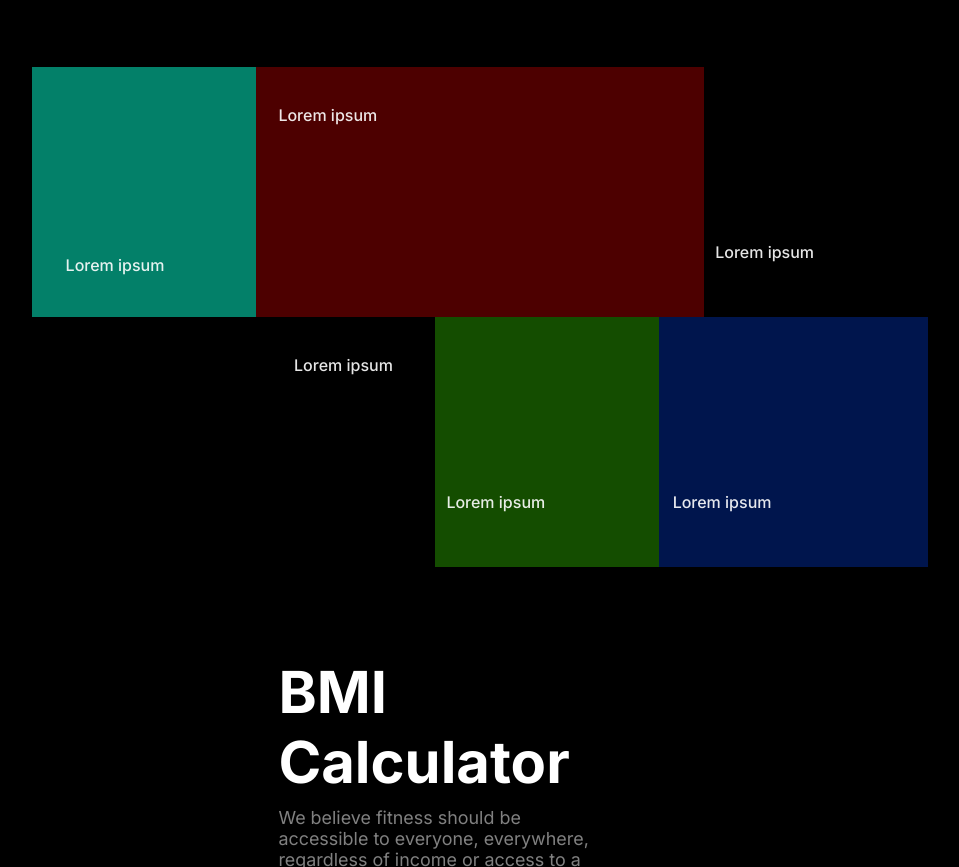
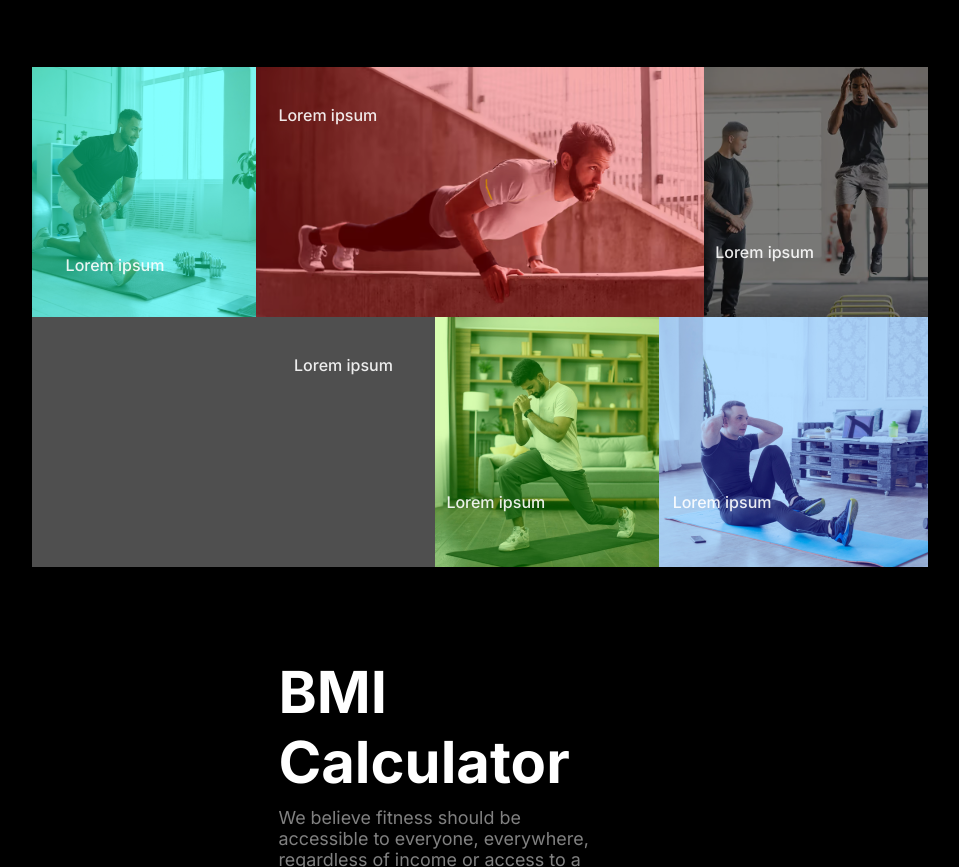
Before and after one commit to devmilon923/fitness, a plain HTML site: page index.html in a window 1280 px wide. Shown: the part 2960-3827 px from the top of the page, without its empty margins (160-1119 px from the left). Drawn offline with Linux system fonts and the light colour scheme; the site is published under a folder, as on GitHub Pages, so addresses that start at the root find nothing; a web font is replaced by a local one.

Commit message:
add some changes

```diff
--- a/styles/style.css
+++ b/styles/style.css
@@ -336,7 +336,7 @@ nav .navbar {
 }
 
 .step1 {
-  background-image: url("/images/exercise1.jpg");
+  background-image: url("./../images/exercise1.jpg");
   background-color: rgba(6, 255, 210, 0.5);
   background-blend-mode: overlay;
   background-size: cover;
@@ -352,7 +352,7 @@ nav .navbar {
   font-weight: 500;
 }
 .step2 {
-  background-image: url("/images/exercise2.png");
+  background-image: url("./../images/exercise2.png");
   background-color: rgba(255, 0, 0, 0.3);
   background-blend-mode: overlay;
   background-size: cover;
@@ -370,7 +370,7 @@ nav .navbar {
   color: white;
 }
 .step3 {
-  background-image: url("/images/exercise3.png");
+  background-image: url("./../images/exercise3.png");
   background-color: rgba(0, 0, 0, 0.5);
   background-blend-mode: overlay;
   background-size: cover;
@@ -387,7 +387,7 @@ nav .navbar {
   color: white;
 }
 .step4 {
-  background-image: url("/images/exercise4.png");
+  background-image: url("./../images/exercise4.png");
   background-color: rgba(0, 0, 0, 0.5);
   background-blend-mode: overlay;
   background-size: cover;
@@ -404,7 +404,7 @@ nav .navbar {
   color: white;
 }
 .step5 {
-  background-image: url("/images/exercise5.jpg");
+  background-image: url("./../images/exercise5.jpg");
   background-color: rgba(66, 255, 0, 0.3);
   background-blend-mode: overlay;
   background-size: cover;
@@ -421,7 +421,7 @@ nav .navbar {
   color: white;
 }
 .step6 {
-  background-image: url("/images/exercise6.jpg");
+  background-image: url("./../images/exercise6.jpg");
   background-color: rgba(0, 71, 255, 0.3);
   background-blend-mode: overlay;
   background-size: cover;
```
